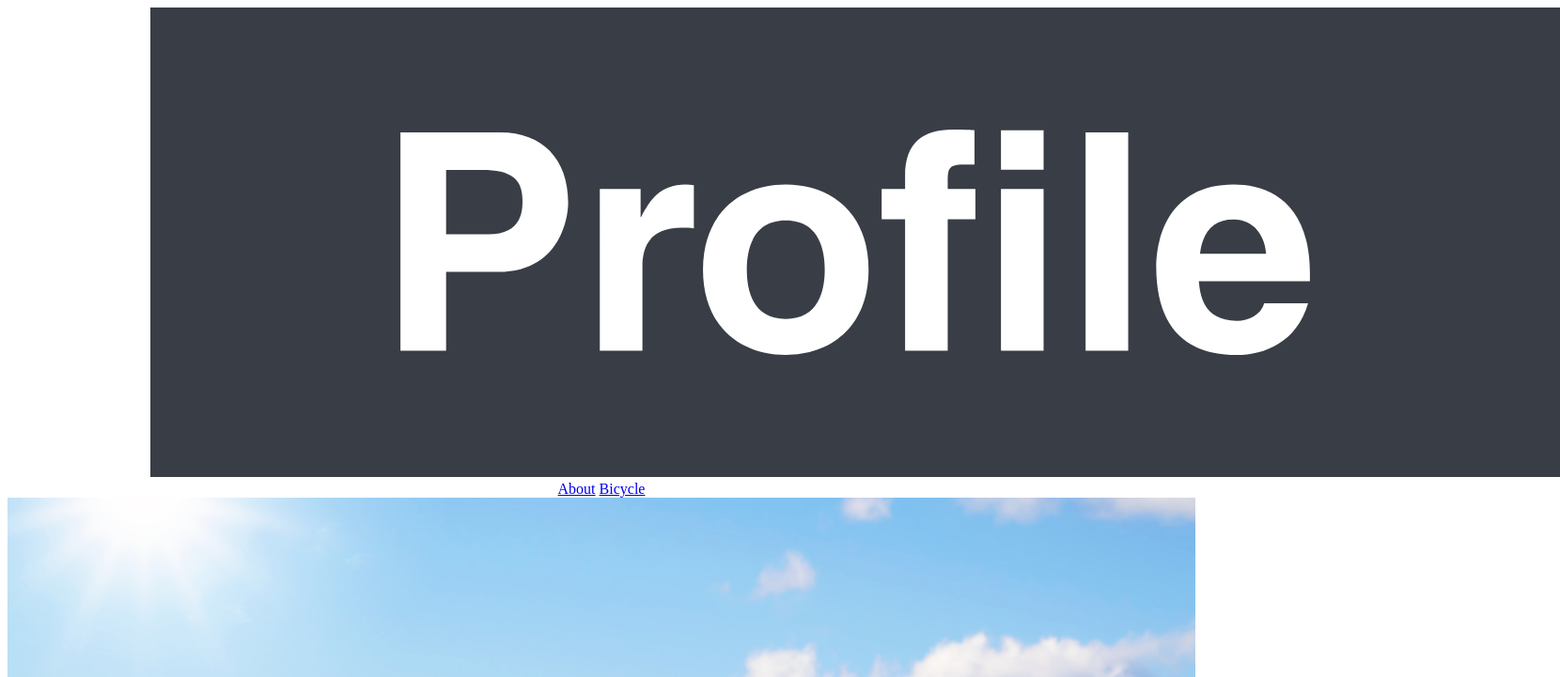
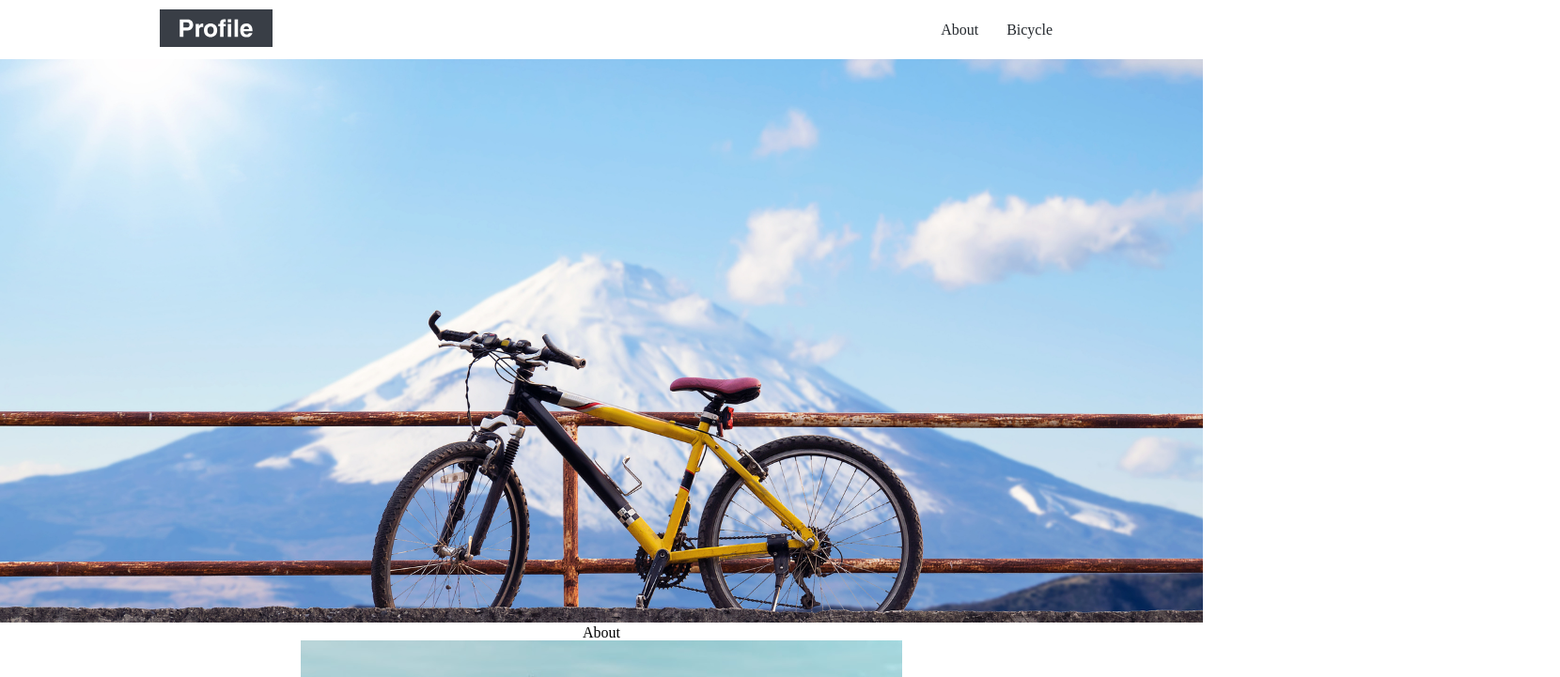
Before and after one commit to yytnk-tx/20230528_profile-menu, a plain HTML site: page index.html in a window 1280 px wide. Shown: the top 721 px of the page at 94% size, 1660 px wide, since content can reach past the window. Drawn offline with Linux system fonts and the light colour scheme.

Commit message:
resetcss適用&ヘッダ部分CSS適用

```diff
--- /dev/null
+++ b/css/reset.css
@@ -0,0 +1,49 @@
+/* http://meyerweb.com/eric/tools/css/reset/
+v2.0 | 20110126
+License: none (public domain)
+*/
+
+html, body, div, span, applet, object, iframe,
+h1, h2, h3, h4, h5, h6, p, blockquote, pre,
+a, abbr, acronym, address, big, cite, code,
+del, dfn, em, img, ins, kbd, q, s, samp,
+small, strike, strong, sub, sup, tt, var,
+b, u, i, center,
+dl, dt, dd, ol, ul, li,
+fieldset, form, label, legend,
+table, caption, tbody, tfoot, thead, tr, th, td,
+article, aside, canvas, details, embed,
+figure, figcaption, footer, header, hgroup,
+menu, nav, output, ruby, section, summary,
+time, mark, audio, video {
+margin: 0;
+padding: 0;
+border: 0;
+font-size: 100%;
+font: inherit;
+vertical-align: baseline;
+}
+/* HTML5 display-role reset for older browsers
+*/
+article, aside, details, figcaption, figure,
+footer, header, hgroup, menu, nav, section {
+display: block;
+}
+body {
+line-height: 1;
+}
+ol, ul {
+list-style: none;
+}
+blockquote, q {
+quotes: none;
+}
+blockquote:before, blockquote:after,
+q:before, q:after {
+content: '';
+content: none;
+}
+table {
+border-collapse: collapse;
+border-spacing: 0;
+}
--- a/css/style.css
+++ b/css/style.css
@@ -1,10 +1,48 @@
+a {
+    text-decoration: none;
+}
+
 .wrapper {
-    margin: 0 auto;
     max-width: 960px;
+    margin: 0 auto 100px auto;
     padding: 0 4%;
     text-align: center;
 }
 
+.site-logo {
+    padding: 10px;
+}
+
+/* Header */
+#header {
+    margin: 0 auto;
+    display: flex;
+    justify-content: space-between;
+    align-items: center;
+}
+
+#header img {
+    width: 120px;
+}
+
+#header ul {
+    display: flex;
+    padding: 10px 0;
+}
+
+#header li {
+    margin-left: 30px;
+}
+
+#header li a {
+    color: #24292e;
+}
+
+#header li a:hover {
+    opacity: 0.7;
+}
+
+/* MainVisual */
 #main-visual img {
     height: 600px;
     width: 100%;
--- a/index.html
+++ b/index.html
@@ -6,19 +6,22 @@
     <meta http-equiv="X-UA-Compatible" content="IE=edge">
     <meta name="viewport" content="width=device-width, initial-scale=1.0">
     <title>Profile</title>
+    <link rel="stylesheet" href="./css/reset.css">
     <link rel="stylesheet" href="./css/style.css">
     <link rel="shortcut icon" href="./img/favicon.ico" type="image/x-icon">
 </head>
 
 <body>
     <header id="header" class="wrapper">
-        <div>
+        <h1 class="site-logo">
             <img src="./img/logo.svg" alt="サイトのロゴ">
-        </div>
-        <div>
-            <a href="#about">About</a>
-            <a href="#bicycle">Bicycle</a>
-        </div>
+        </h1>
+        <nav>
+            <ul>
+                <li><a href="#about">About</a></li>
+                <li><a href="#bicycle">Bicycle</a></li>
+            </ul>
+        </nav>
     </header>
 
     <section id="main-visual">
@@ -26,7 +29,7 @@
     </section>
 
     <section id="about" class="wrapper">
-        <h1>About</h1>
+        <h2>About</h2>
 
         <div>
             <img src="./img/about.jpg" alt="プロフィール写真">
@@ -38,7 +41,7 @@
     </section>
 
     <section id="bicycle" class="wrapper">
-        <h1>Bicycle</h1>
+        <h2>Bicycle</h2>
         <div>
             <img src="./img/bicycle1.jpg" alt="">
             <h2>タイトルタイトル</h2>
```
